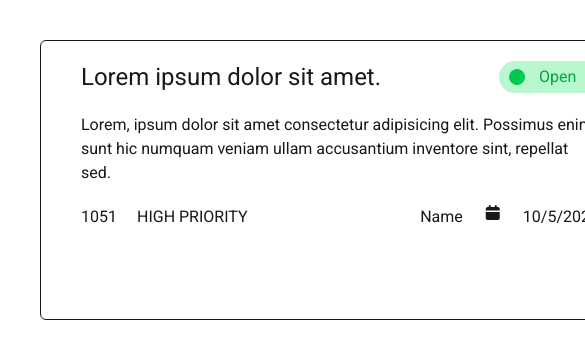
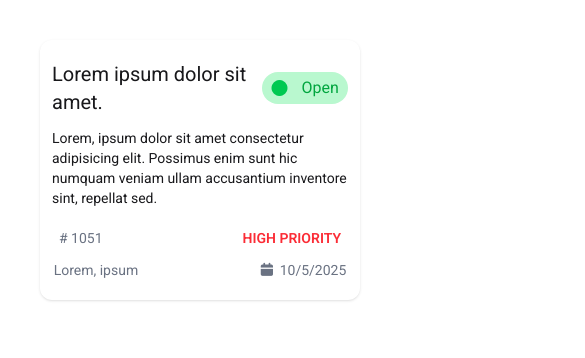
Before and after one commit to shakiburrashid/Problem-Solving-App, a React (Vite) app: page / in a window 390 px wide. Shown: the top 358 px of the page, 585 px wide, since content can reach past the window. Built offline with nearby package versions, Linux system fonts and the light colour scheme.

Commit message:
card created with responsive

```diff
--- a/src/App.jsx
+++ b/src/App.jsx
@@ -26,45 +26,32 @@ function App() {
           {/* <Banner/> */}
 
           <div>
-            <div className="border px-10 py-5 w-150 h-70 rounded-md">
+            <div className=" px-7 py-5 w-150 h-50 rounded-xl shadow-sm max-2xl:w-120 max-2xl:h-43 max-2xl:p-3 max-md:w-80 max-md:h-65 max-md:place-content-center">
               <div className="flex justify-between items-center">
-                <h1 className="text-2xl">Lorem ipsum dolor sit amet.</h1>
+                <h1 className="text-2xl max-2xl:text-xl">Lorem ipsum dolor sit amet.</h1>
                 <div className="flex gap-3 items-center bg-green-200 h-8 w-25 rounded-2xl p-2">
                   <i className="fa-solid fa-circle text-green-500"></i>
                   <h1 className="text-green-600">Open</h1>
                 </div>
               </div>
-              <div className="mt-5">
-                <p>Lorem, ipsum dolor sit amet consectetur adipisicing elit. Possimus enim sunt hic numquam veniam ullam accusantium inventore sint, repellat sed.</p>
-                <div className="flex mt-5 justify-between items-center">
-                  <div className="flex gap-5">
-                    <p>1051</p>
-                    <h3><span>HIGH</span> PRIORITY</h3>
+              <div className="mt-3">
+                <p className="text-sm">Lorem, ipsum dolor sit amet consectetur adipisicing elit. Possimus enim sunt hic numquam veniam ullam accusantium inventore sint, repellat sed.</p>
+                <div className="flex mt-5 justify-between items-center max-md:flex-col max-md:gap-3">
+                  <div className="flex gap-5 items-center  max-md:gap-35">
+                    <p className="text-xl text-gray-500  max-2xl:text-sm"># <span>1051</span></p>
+                    <h3 className="text-xl text-red-500 font-semibold max-2xl:text-sm"><span>HIGH</span> PRIORITY</h3>
                   </div>
-                  <div className="flex gap-5">
-                    <h2>Name</h2>
-                    <i className="fa-solid fa-calendar"></i>
-                    <h1>10/5/2025</h1>
+                  <div className="flex gap-3 items-center text-xl text-gray-500 max-2xl:text-sm max-md:gap-30">
+                    <h2>Lorem, ipsum </h2>
+                    <div className="flex gap-1 items-center">
+                      <i className="fa-solid fa-calendar"></i>
+                      <h1>10/5/2025</h1>
+                    </div>
                   </div>
                 </div>
               </div>
-
             </div>
           </div>
-
-
-
-
-
-
-
-
-
-
-
-
-
-
         </section>
       </BrowserRouter>
 
```
